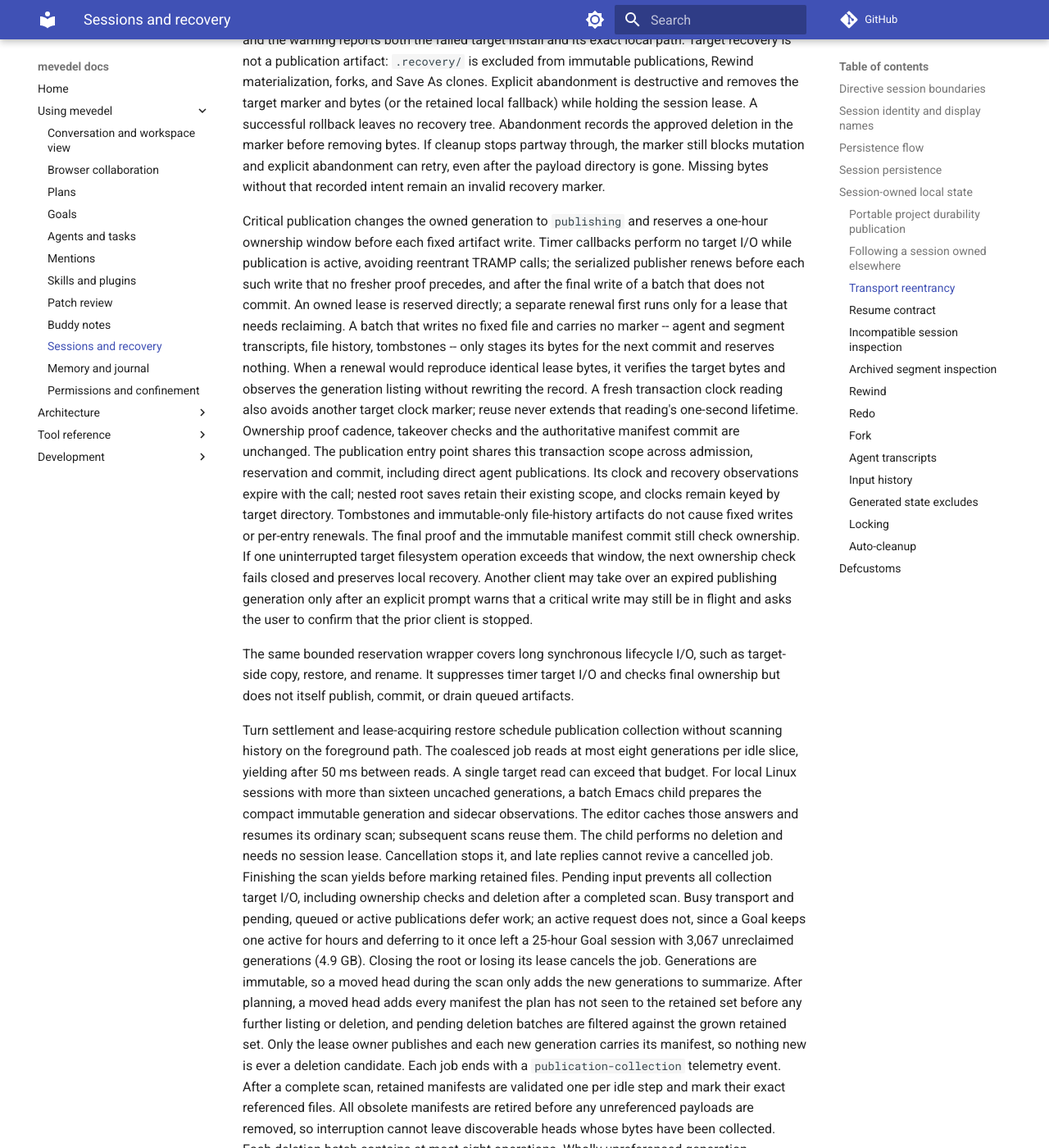
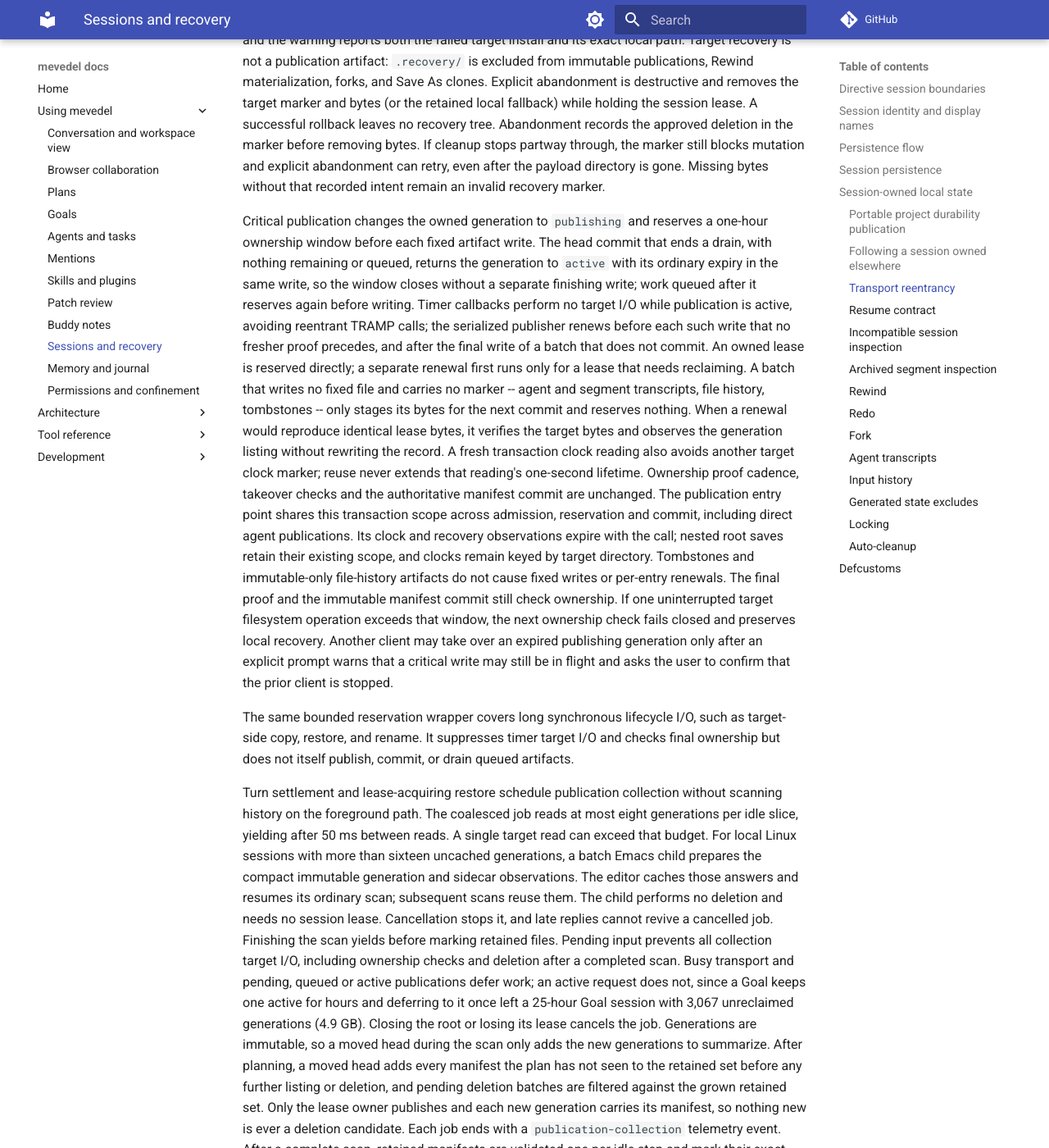
Before and after one commit to FrauH0lle/mevedel, an MkDocs documentation site: the page built from docs/sessions.md, in a window 1280 px wide and 1400 px high, scrolled down 18456 px. Shown: the whole window at 82% size. Built offline with MkDocs 1.6.1 and Material for MkDocs 9.7.7, drawn with Linux system fonts in a browser that asks for light colours; comment, search, counter and statistics services are not loaded.

Commit message:
Close the publication window with the final head commit
Every save wrote the lease three times: the reservation, the head commit,
and a finishing write returning the generation to active that repeated the
commit's proof.  The commit that ends a drain now returns the lease to
active itself; work queued afterwards reserves again before writing.

```diff
--- a/docs/sessions.md
+++ b/docs/sessions.md
@@ -857,7 +857,11 @@ the payload directory is gone. Missing bytes without that recorded intent remain
 an invalid recovery marker.
 
 Critical publication changes the owned generation to `publishing` and reserves
-a one-hour ownership window before each fixed artifact write. Timer callbacks perform no
+a one-hour ownership window before each fixed artifact write. The head commit
+that ends a drain, with nothing remaining or queued, returns the generation
+to `active` with its ordinary expiry in the same write, so the window closes
+without a separate finishing write; work queued after it reserves again
+before writing. Timer callbacks perform no
 target I/O while publication is active, avoiding reentrant TRAMP calls; the
 serialized publisher renews before each such write that no fresher proof
 precedes, and after the final write of a batch that does not commit. An owned
```
Also changed, not shown: 3 other files.
